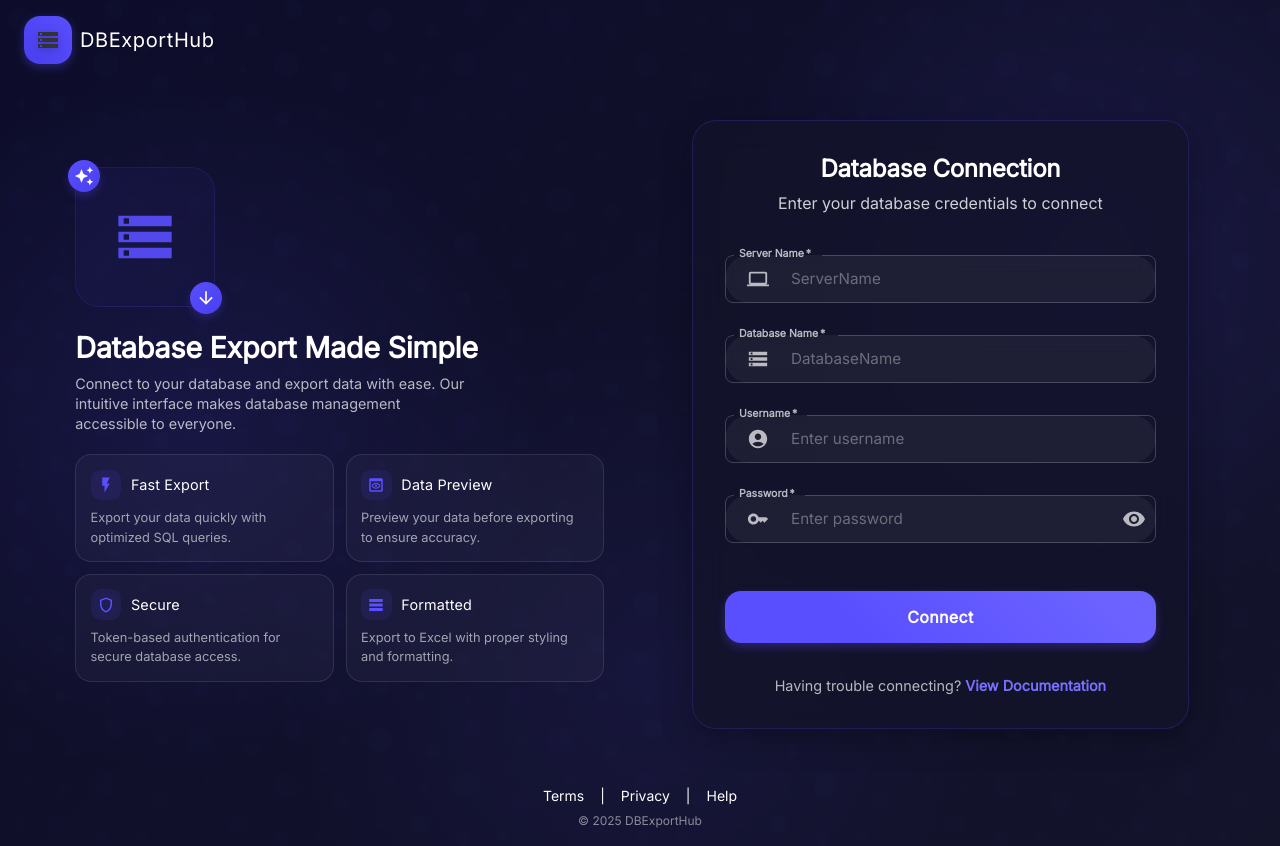
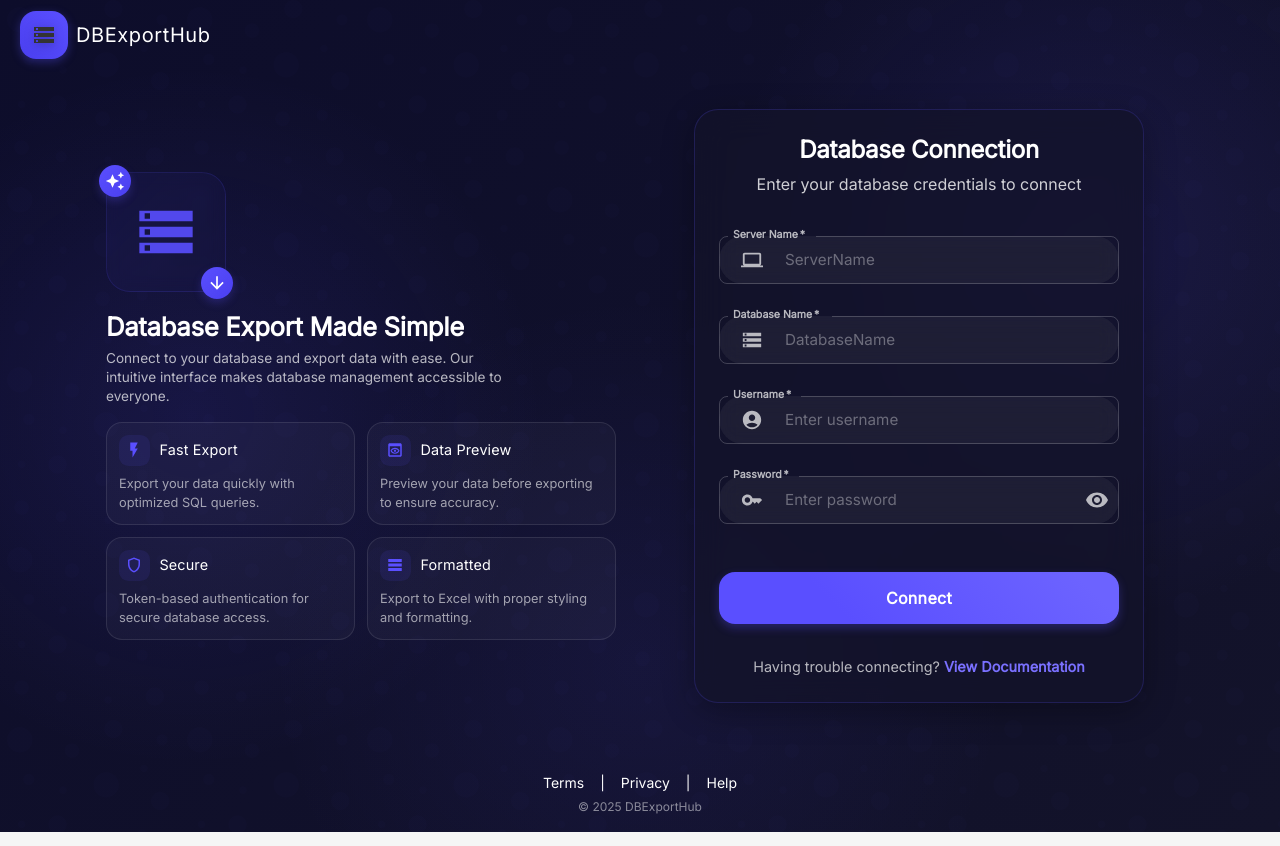
Before and after one commit to ryanzmr/DBExportHub, a React (Vite) app in the folder frontend/: page /login in a window 1280 px wide. Built offline with nearby package versions, Linux system fonts and the light colour scheme; no server answers.

Commit message:
login-page-optimize

```diff
--- a/frontend/src/components/login/FeatureHeading.jsx
+++ b/frontend/src/components/login/FeatureHeading.jsx
@@ -12,8 +12,8 @@ const FeatureHeading = () => {
         sx={{
           color: "white",
           fontWeight: 700,
-          mb: 1,
-          fontSize: { xs: "1.4rem", sm: "1.8rem" },
+          mb: 0.75,
+          fontSize: { xs: "1.3rem", sm: "1.6rem" },
           lineHeight: 1.2,
           maxWidth: "90%"
         }}
@@ -25,8 +25,8 @@ const FeatureHeading = () => {
         variant="body1"
         sx={{
           color: "rgba(255, 255, 255, 0.7)",
-          mb: 2.5,
-          fontSize: { xs: "0.85rem", sm: "0.9rem" },
+          mb: 2,
+          fontSize: { xs: "0.8rem", sm: "0.85rem" },
           maxWidth: 400,
           lineHeight: 1.4
         }}
--- a/frontend/src/components/login/FeatureIconBox.jsx
+++ b/frontend/src/components/login/FeatureIconBox.jsx
@@ -9,10 +9,10 @@ const FeatureIconBox = () => {
   return (
     <Box
       sx={{
-        width: 140,
-        height: 140,
+        width: 120,
+        height: 120,
         position: "relative",
-        mb: 3,
+        mb: 2.5,
         "&:hover": {
           transform: "scale(1.05)",
           transition: "transform 0.2s ease-in-out",
--- a/frontend/src/components/login/FeatureSection.jsx
+++ b/frontend/src/components/login/FeatureSection.jsx
@@ -19,10 +19,10 @@ const FeatureSection = () => {
         display: "flex",
         flexDirection: "column",
         justifyContent: "center",
-        pr: { md: 5 },
-        mb: { xs: 4, md: 0 },
-        mt: { xs: 4, md: 0 }, // Add top margin on mobile
-        maxWidth: { xs: "100%", md: "55%" }
+        pr: { md: 3 },
+        mb: { xs: 2, md: 0 },
+        mt: { xs: 2, md: 0 }, // Reduced margin on mobile
+        maxWidth: { xs: "100%", md: "50%" }
       }}
     >
       <FeatureIconBox />
--- a/frontend/src/components/login/LoginForm.jsx
+++ b/frontend/src/components/login/LoginForm.jsx
@@ -33,9 +33,9 @@ const LoginForm = ({ formData, handleChange, handleSubmit, loading, error }) =>
   return (
     <Paper elevation={24} sx={{
       ...loginFormStyles.paper,
-      width: '150%',
-      maxWidth: '500px',
-      p: { xs: 3, sm: 4 },
+      width: '100%',
+      maxWidth: '450px',
+      p: { xs: 2.5, sm: 3 },
       mx: 2,
       borderRadius: 3
     }}>
--- a/frontend/src/components/login/LoginHeader.jsx
+++ b/frontend/src/components/login/LoginHeader.jsx
@@ -9,11 +9,11 @@ const LoginHeader = () => (
       top: 0,
       left: 0,
       width: "100%",
-      padding: { xs: "16px 16px", sm: "20px 24px" },
+      padding: { xs: "12px 16px", sm: "16px 20px" },
       display: "flex",
       alignItems: "center",
       zIndex: 20,
-      height: { xs: "70px", sm: "80px" }
+      height: { xs: "60px", sm: "70px" }
     }}
   >
     <Box
--- a/frontend/src/pages/Login/LoginPage.jsx
+++ b/frontend/src/pages/Login/LoginPage.jsx
@@ -72,16 +72,16 @@ const LoginPage = () => {
           display: "flex",
           flexDirection: { xs: "column", md: "row" },
           width: "92%",
-          minHeight: "calc(100vh - 120px)",
+          minHeight: { xs: "auto", md: "calc(100vh - 100px)" },
           zIndex: 1,
-          px: { xs: 2, sm: 2.5, md: 3 },
-          py: { xs: 4, md: 5 },
-          maxWidth: "1200px",
+          px: { xs: 2, sm: 2, md: 2 },
+          py: { xs: 2, md: 3 },
+          maxWidth: "1100px",
           mx: "auto",
           alignItems: "center",
           justifyContent: "center",
-          gap: { xs: 3, md: 4 },
-          mt: { xs: 8, sm: 10 } // Add top margin to prevent overlap with header
+          gap: { xs: 2, md: 3 },
+          mt: { xs: 6, sm: 7 } // Reduced top margin
         }}>
 
         {/* Left side: Features */}
--- a/frontend/src/pages/Login/styles/LoginPageStyles.js
+++ b/frontend/src/pages/Login/styles/LoginPageStyles.js
@@ -62,7 +62,7 @@ export const commonTextFieldStyles = {
 
 export const featureCardStyles = {
   card: {
-    p: 1.8,
+    p: 1.5,
     background: 'rgba(255, 255, 255, 0.03)',
     borderRadius: 2,
     border: '1px solid rgba(255, 255, 255, 0.1)',
```
